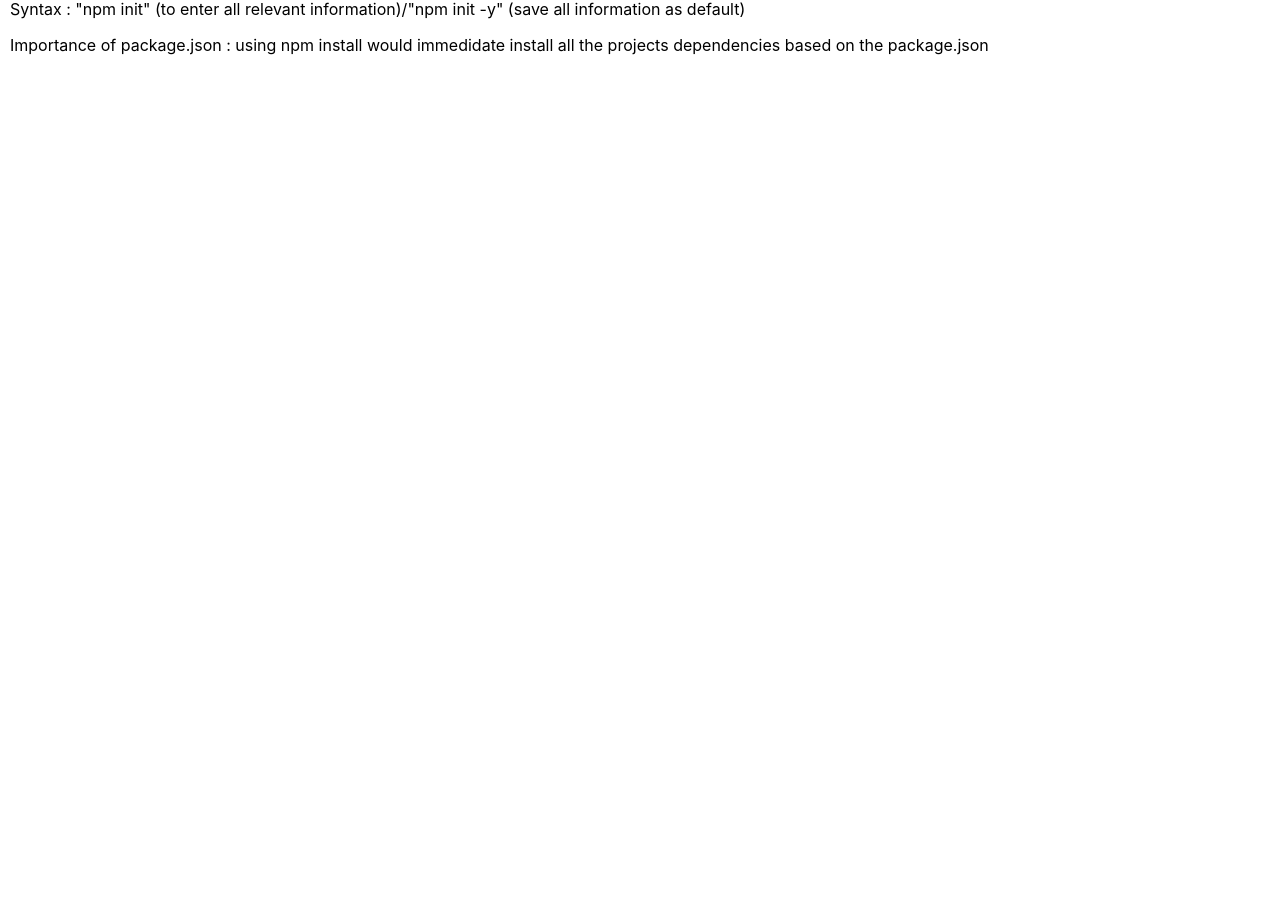
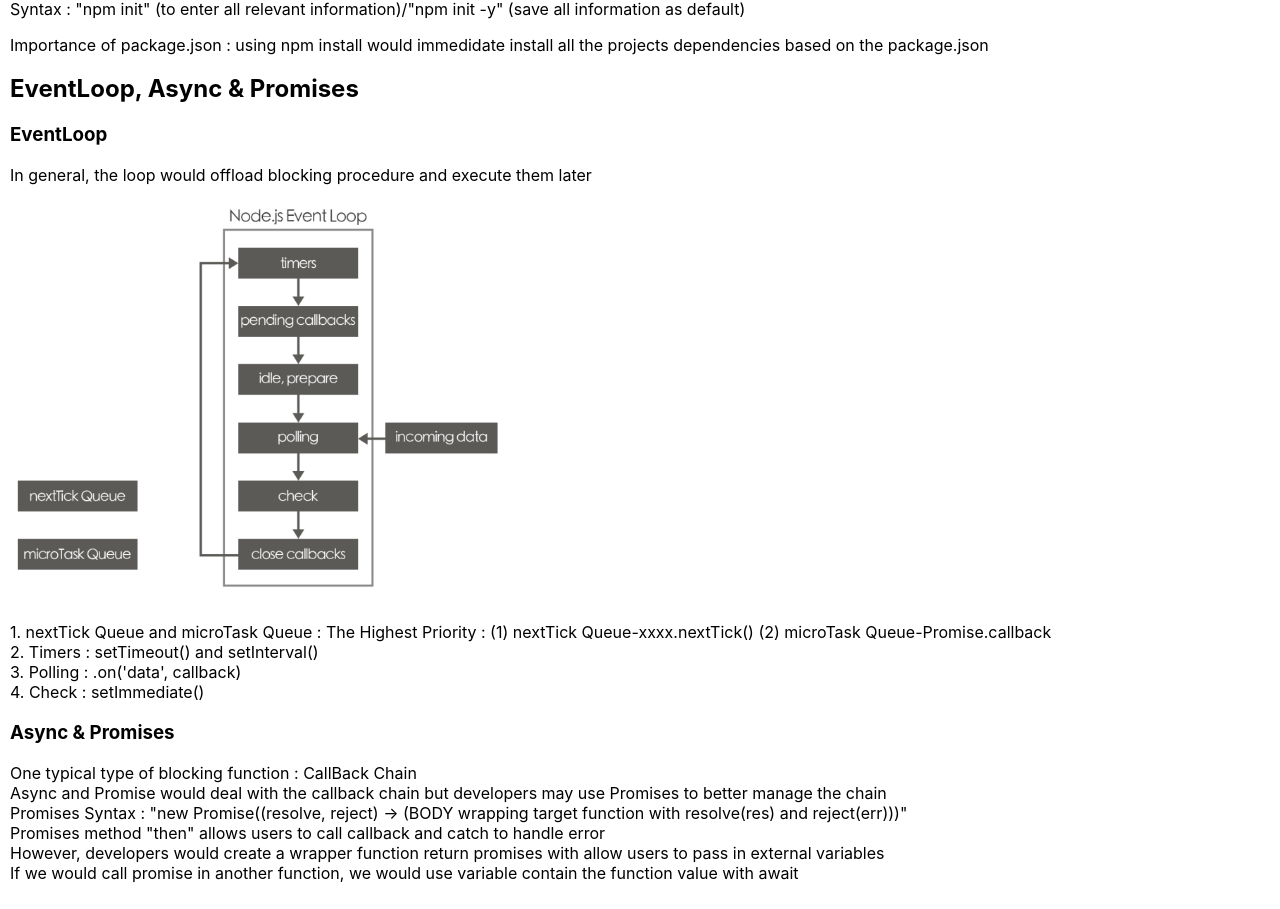
Before and after one commit to AnsonCHOWcm/Node-Express-learning-material, a React (Create React App) app: page /Notes in a window 1280 px wide. Shown: the part 1759-2668 px from the top of the page. Before the commit the page ends 1840 px from the top, so only its background shows below. Built offline with nearby package versions, Linux system fonts and the light colour scheme.

Commit message:
finished notes for EventLoop, Async & Promises

```diff
--- a/src/pages/Notes.js
+++ b/src/pages/Notes.js
@@ -1,5 +1,6 @@
 import React from "react";
 import Node_Global from "../img/Node_Global.jpg";
+import Node_EventLoop from "../img/Node_EventLoop.jpg";
 
 const Notes = () => {
     return (
@@ -68,6 +69,33 @@
             <h3>Setting up JSON file</h3>
             <p>Syntax : "npm init" (to enter all relevant information)/"npm init -y" (save all information as default)</p>
             <p>Importance of package.json : using npm install would immedidate install all the projects dependencies based on the package.json</p>
+            <h2>EventLoop, Async & Promises</h2>
+            <h3>EventLoop</h3>
+            <p>In general, the loop would offload blocking procedure and execute them later</p>
+            <img src = {Node_EventLoop} alt = "" style = {{width : "500px"}}></img>
+            <p>
+                1. nextTick Queue and microTask Queue : The Highest Priority : (1) nextTick Queue-xxxx.nextTick() (2) microTask Queue-Promise.callback
+                <br></br>
+                2. Timers : setTimeout() and setInterval()
+                <br></br>
+                3. Polling : .on('data', callback)
+                <br></br>
+                4. Check : setImmediate()
+            </p>
+            <h3>Async & Promises</h3>
+            <p>
+                One typical type of blocking function : CallBack Chain
+                <br></br>
+                Async and Promise would deal with the callback chain but developers may use Promises to better manage the chain
+                <br></br>
+                Promises Syntax : "new Promise((resolve, reject) -> (BODY wrapping target function with resolve(res) and reject(err)))"
+                <br></br>
+                Promises method "then" allows users to call callback and catch to handle error
+                <br></br>
+                However, developers would create a wrapper function return promises with allow users to pass in external variables
+                <br></br>
+                If we would call promise in another function, we would use variable contain the function value with await
+            </p>
         </div>
 
     );
```
Also changed, not shown: src/img/Node_EventLoop.jpg (added).
